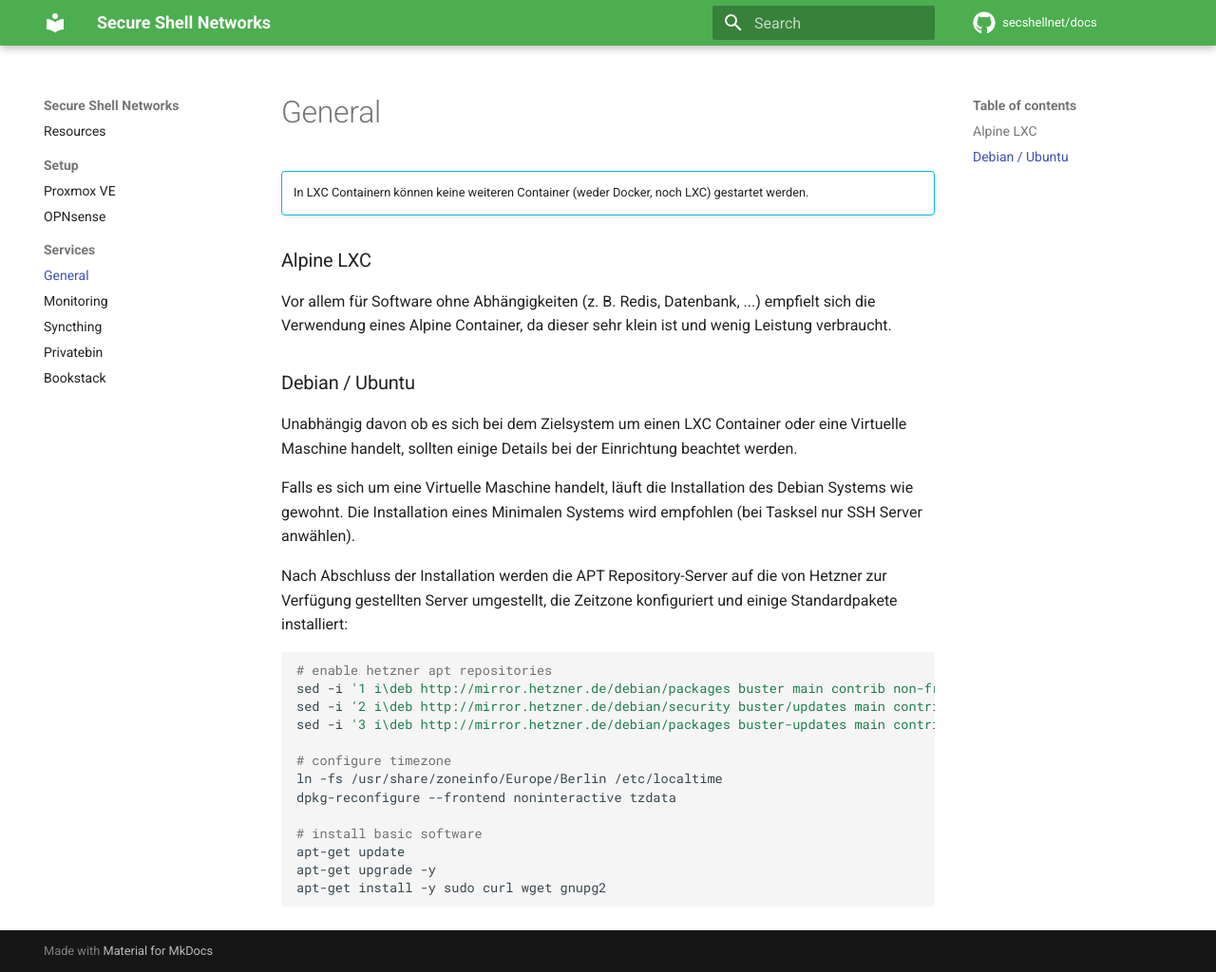
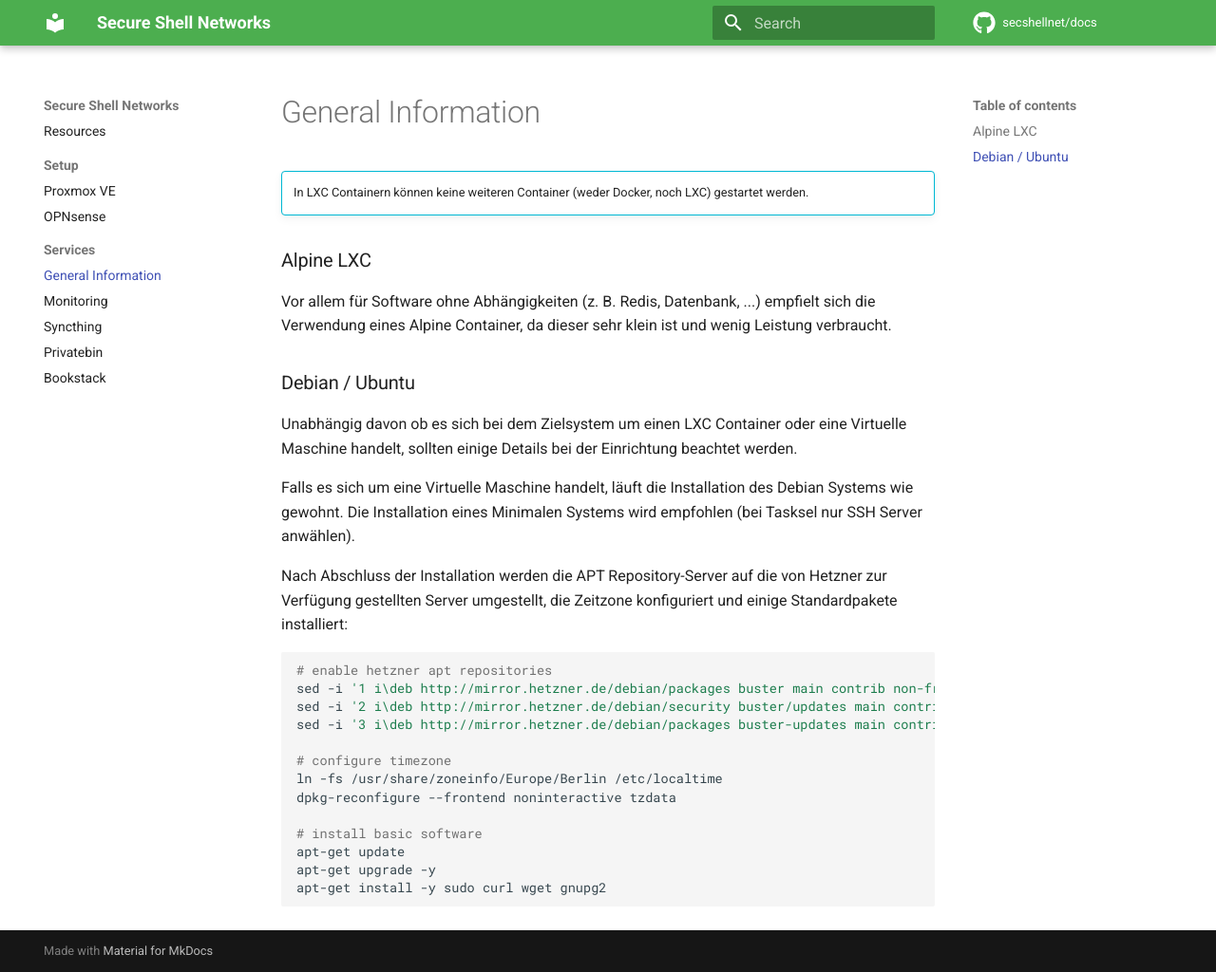
Before and after one commit to secshellnet/docs, an MkDocs documentation site: the page built from docs/services/general.de.md, in a window 1280 px wide and 1024 px high. Shown: the whole window at 95% size. Built offline with MkDocs 1.6.1 and Material for MkDocs 9.7.7, drawn with Linux system fonts in a browser that asks for light colours; nearby versions of some CDN libraries; library files that are not in the unit come from our copies; comment, search, counter and statistics services are not loaded.

```diff
--- a/mkdocs.yml
+++ b/mkdocs.yml
@@ -53,7 +53,7 @@ nav:
     - 'Proxmox VE': setup/proxmox.de.md
     - 'OPNsense': setup/opnsense.de.md
   - 'Services':
-    - 'services/general.md'
+    - 'General Information': services/general.de.md
     - 'Monitoring': services/monitoring.de.md
     - 'Syncthing': services/syncthing.de.md
     - 'Privatebin': services/privatebin.de.md
```
Also changed, not shown: docs/index.de.md (renamed from docs/index.md), docs/services/general.de.md (renamed from docs/services/general.md).
